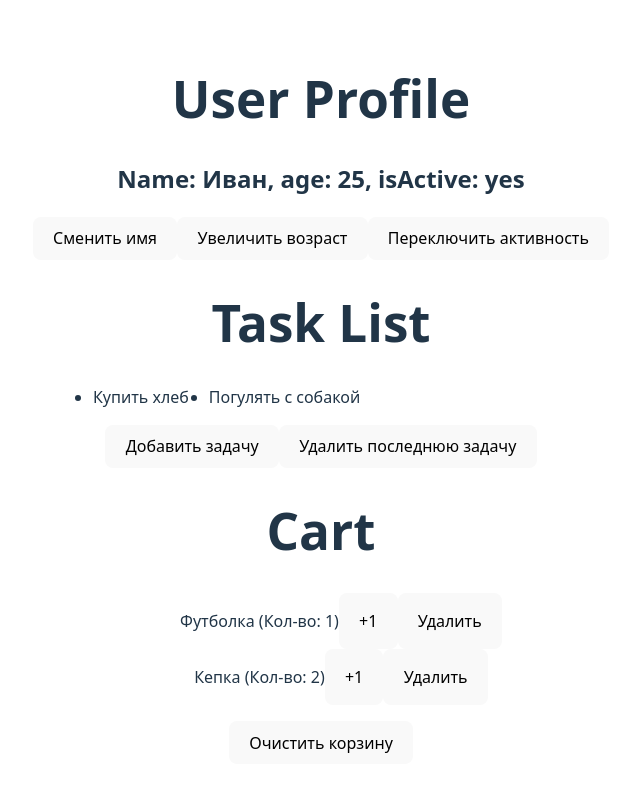
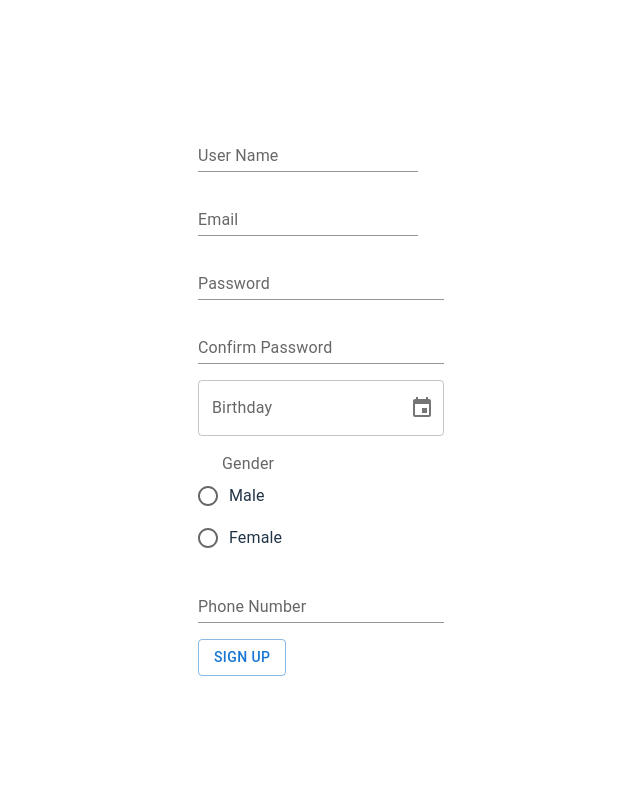
Before and after one commit to EdChekanov/Redev-practice, a React (Vite) app: page / in a window 1280 px wide. Shown: the top 792 px of the page, without its empty margins (319-959 px from the left). Built offline with nearby package versions, Linux system fonts and the light colour scheme.

Commit message:
form task

```diff
--- a/src/App.jsx
+++ b/src/App.jsx
@@ -1,15 +1,10 @@
-import UserProfile from './components/state3/UserProfile';
-import TaskList from './components/state3/TaskList';
-import Cart from './components/state3/Cart';
-
 import './App.css';
+import RegistrationForm from './components/form/RegistrationForm';
 
 function App() {
   return (
     <>
-      <UserProfile />
-      <TaskList />
-      <Cart />
+      <RegistrationForm />
     </>
   );
 }
--- /dev/null
+++ b/src/components/form/RegistrationForm.jsx
@@ -0,0 +1,219 @@
+import { Controller, useForm } from 'react-hook-form';
+
+import {
+  Box,
+  Button,
+  TextField,
+  FormControl,
+  FormLabel,
+  RadioGroup,
+  FormControlLabel,
+  Radio,
+  FormHelperText,
+} from '@mui/material';
+import { LocalizationProvider } from '@mui/x-date-pickers/LocalizationProvider';
+import { AdapterDayjs } from '@mui/x-date-pickers/AdapterDayjs';
+import { DatePicker } from '@mui/x-date-pickers/DatePicker';
+import dayjs from 'dayjs';
+
+const RegistrationForm = () => {
+  const {
+    control,
+    handleSubmit,
+    formState: { errors },
+    watch,
+  } = useForm({
+    defaultValues: {
+      userName: '',
+      email: '',
+      password: '',
+      confirmPassword: '',
+      birthday: null,
+      gender: '',
+      phoneNumber: '',
+    },
+    mode: 'onChange',
+  });
+
+  const onSubmit = (data) => {
+    console.log(data);
+  };
+
+  const validateBirthDate = (date) => {
+    if (!date) return 'Birthday is required';
+    if (!dayjs(date).isValid()) return 'Wrong date';
+    if (dayjs(date).isAfter(dayjs(), 'day')) return 'Incorrect date';
+    if (dayjs().diff(dayjs(date), 'year') > 120) return "You're so old(";
+    return true;
+  };
+
+  const password = watch('password', '');
+
+  return (
+    <>
+      <LocalizationProvider dateAdapter={AdapterDayjs}>
+        <form onSubmit={handleSubmit(onSubmit)}>
+          <Box
+            display="flex"
+            flexDirection="column"
+            justifyContent="center"
+            alignItems="flex-start"
+            gap={2}
+          >
+            <Controller
+              name="userName"
+              control={control}
+              rules={{ required: 'Name is required' }}
+              render={({ field, fieldState: { error } }) => (
+                <TextField
+                  {...field}
+                  label="User Name"
+                  variant="standard"
+                  error={!!error}
+                  helperText={error ? error.message : ''}
+                />
+              )}
+            />
+            <Controller
+              name="email"
+              control={control}
+              rules={{
+                required: 'Email is required',
+                pattern: {
+                  value: /^[^\s@]+@[^\s@]+\.[^\s@]+$/,
+                  message: 'wrong email',
+                },
+              }}
+              render={({ field, fieldState: { error } }) => (
+                <TextField
+                  {...field}
+                  label="Email"
+                  variant="standard"
+                  error={!!error}
+                  helperText={error ? error.message : ''}
+                />
+              )}
+            />
+            <Controller
+              name="password"
+              control={control}
+              rules={{
+                required: 'Enter the password',
+                minLength: {
+                  value: 6,
+                  message: 'Minimum 6 characters',
+                },
+                pattern: {
+                  value: /^(?=.*[A-Z]).+$/,
+                  message:
+                    'Password must contain at least one uppercase letter.',
+                },
+              }}
+              render={({ field, fieldState: { error } }) => (
+                <TextField
+                  {...field}
+                  label="Password"
+                  variant="standard"
+                  error={!!error}
+                  helperText={error ? error.message : ''}
+                  fullWidth
+                />
+              )}
+            />
+            <Controller
+              name="confirmPassword"
+              control={control}
+              rules={{
+                required: 'Confirm your password',
+                validate: (value) =>
+                  value === password || 'Passwords do not match',
+              }}
+              render={({ field, fieldState: { error } }) => (
+                <TextField
+                  {...field}
+                  label="Confirm Password"
+                  type="password"
+                  variant="standard"
+                  error={!!error}
+                  helperText={error ? error.message : ''}
+                  fullWidth
+                />
+              )}
+            />
+            <Controller
+              name="birthday"
+              control={control}
+              rules={{ validate: validateBirthDate }}
+              render={({ field, fieldState: { error } }) => (
+                <DatePicker
+                  label="Birthday"
+                  {...field}
+                  onChange={(date) => field.onChange(date)}
+                  inputFormat="DD/MM/YYYY"
+                  slotProps={{
+                    textField: {
+                      error: !!error,
+                      helperText: error ? error.message : null,
+                      fullWidth: true,
+                    },
+                  }}
+                />
+              )}
+            />
+            <FormControl component="fieldset" error={!!errors.gender}>
+              <FormLabel component="legend">Gender</FormLabel>
+              <Controller
+                name="gender"
+                control={control}
+                rules={{ required: 'Choose gender' }}
+                render={({ field }) => (
+                  <RadioGroup {...field}>
+                    <FormControlLabel
+                      value="male"
+                      control={<Radio />}
+                      label="Male"
+                    />
+                    <FormControlLabel
+                      value="female"
+                      control={<Radio />}
+                      label="Female"
+                    />
+                  </RadioGroup>
+                )}
+              />
+              {errors.gender && (
+                <FormHelperText>{errors.gender.message}</FormHelperText>
+              )}
+            </FormControl>
+            <Controller
+              name="phoneNumber"
+              control={control}
+              rules={{
+                required: 'Enter the phone number',
+                pattern: {
+                  value: /^[+]?[(]?[0-9]{1,4}[)]?[-\s./0-9]*$/,
+                  message: 'Invalid phone number format',
+                },
+              }}
+              render={({ field, fieldState: { error } }) => (
+                <TextField
+                  {...field}
+                  label="Phone Number"
+                  variant="standard"
+                  error={!!error}
+                  helperText={error ? error.message : ''}
+                  fullWidth
+                />
+              )}
+            />
+            <Button type="submit" variant="outlined">
+              Sign up
+            </Button>
+          </Box>
+        </form>
+      </LocalizationProvider>
+    </>
+  );
+};
+
+export default RegistrationForm;
```
Also changed, not shown: package.json (+7 -1 lines), 1 other file (tests, documents, lock files or other folders).
